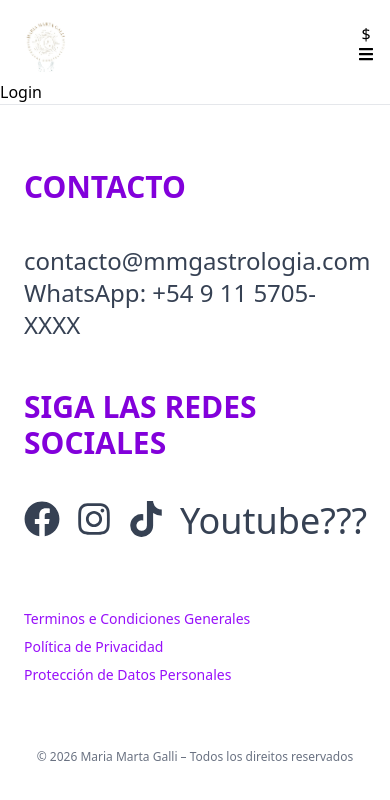
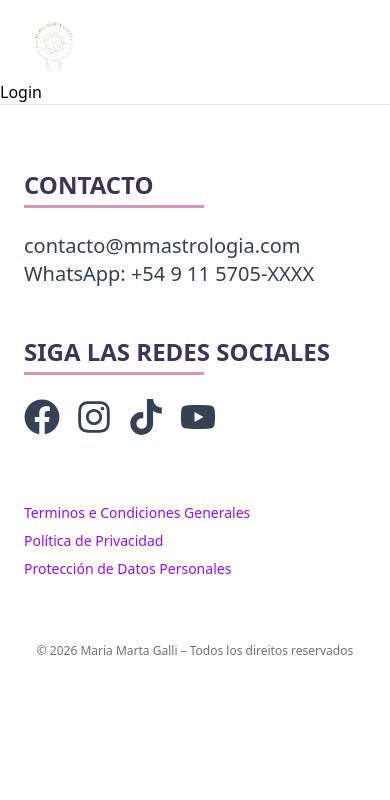
Before and after one commit to JuanPGalli/mmastrologia, a React (Vite) app in the folder client/: page /login in a window 390 px wide. Shown: the top 800 px of the page. Built offline with nearby package versions, Linux system fonts and the light colour scheme.

Commit message:
add styles to footer and navbar´s bg color when scrolling

```diff
--- a/client/src/Components/Footer/Footer.jsx
+++ b/client/src/Components/Footer/Footer.jsx
@@ -1,5 +1,12 @@
 import React from 'react';
-import { FaFacebook, FaFacebookF, FaInstagram, FaTiktok } from 'react-icons/fa';
+import {
+  FaFacebook,
+  FaFacebookF,
+  FaInstagram,
+  FaTiktok,
+  FaYoutube,
+  FaYoutubeSquare,
+} from 'react-icons/fa';
 
 const Footer = () => {
   return (
@@ -7,16 +14,20 @@ const Footer = () => {
       <div className='max-w-6xl mx-auto grid grid-cols-1 md:grid-cols-2 gap-12'>
         {/* Contacto */}
         <div>
-          <h3 className='text-3xl font-semibold text-purple-700 mb-4'>CONTACTO</h3>
-          <br />
-          <p className='text-gray-700 text-2xl'>contacto@mmgastrologia.com</p>
-          <p className='text-gray-700 text-2xl'>WhatsApp: +54 9 11 5705-XXXX</p>
+          <h3 className='text-2xl md:text-3xl font-semibold text-[#3D3456] mb-0'>CONTACTO</h3>
+          <div className='w-45 border-t-[3px] border-[#D697B8] mt-1 mb-6 h-0 box-border'></div>
+          <p className='text-gray-700 font-thin text-xl md:text-2xl'>contacto@mmastrologia.com</p>
+          <p className='text-gray-700 font-thin text-xl md:text-2xl'>
+            WhatsApp: +54 9 11 5705-XXXX
+          </p>
         </div>
 
         {/* Redes */}
         <div>
-          <h3 className='text-3xl font-semibold text-purple-700 mb-4'>SIGA LAS REDES SOCIALES</h3>
-          <br />
+          <h3 className='text-2xl md:text-3xl font-semibold text-[#3D3456] mb-0'>
+            SIGA LAS REDES SOCIALES
+          </h3>
+          <div className='w-45 border-t-[3px] border-[#D697B8] mt-1 mb-6 h-0 box-border'></div>
           <div className='flex gap-4 text-4xl text-gray-700'>
             <span>
               <FaFacebook />
@@ -27,7 +38,9 @@ const Footer = () => {
             <span>
               <FaTiktok />
             </span>
-            <span>Youtube???</span>
+            <span>
+              <FaYoutube />
+            </span>
           </div>
         </div>
       </div>
--- a/client/src/Components/Navbar/Navbar.css
+++ b/client/src/Components/Navbar/Navbar.css
@@ -3,16 +3,16 @@
   padding: 0.75rem 1rem;
   font-weight: 500;
   color: #ffff;
-  transition: background-color 2s ease;
-  transition: color 10s ease;
+  transition: background-color 0.3s ease;
+  transition: color 0.3s ease;
 }
 /* background-color: rgba(147,116,192,1); */
 
 .nav-link:hover {
   /* color: rgb(214,151,184); */
-  color: blueviolet;
+  color: rgb(214, 151, 184);
 }
 
 .nav-scrolled {
-  background-color: #7c3aed; /* Violeta */
+  background-color: rgb(147,116,192); /* Violeta */
 }
--- a/client/src/Components/Navbar/Navbar.jsx
+++ b/client/src/Components/Navbar/Navbar.jsx
@@ -25,7 +25,7 @@ const Navbar = () => {
         scrolled ? 'bg-[rgb(147,116,192)]' : 'bg-transparent'
       } `}
     >
-      <div className='mx-auto flex max-w-7xl items-center justify-between px-4 py-3'>
+      <div className='mx-auto flex max-w-7xl items-center justify-between px-6 py-3'>
         {/* Logo */}
         <a href='/' aria-label='Inicio'>
           <img src={logoNav} alt='logo_navbar' className='h-15 w-auto' />
@@ -38,7 +38,7 @@ const Navbar = () => {
           aria-label='Abrir menú'
           aria-expanded={isOpen}
         >
-          ${!isOpen ? <FaBars /> : <FaTimes />}
+          {!isOpen ? <FaBars color='white' size={30} /> : <FaTimes color='white' size={30} />}
         </button>
 
         {/* Links */}
--- a/client/src/Views/Home/Home.jsx
+++ b/client/src/Views/Home/Home.jsx
@@ -70,7 +70,7 @@ const Home = () => {
 
           <div className='text-center mt-12'>
             <a
-              href='/consultas'
+              href='/services'
               className='inline-block text-purple-900 border border-purple-900 px-8 py-3 uppercase tracking-widest text-sm hover:bg-purple-900 hover:text-white transition'
             >
               Ver todas las consultas
```
